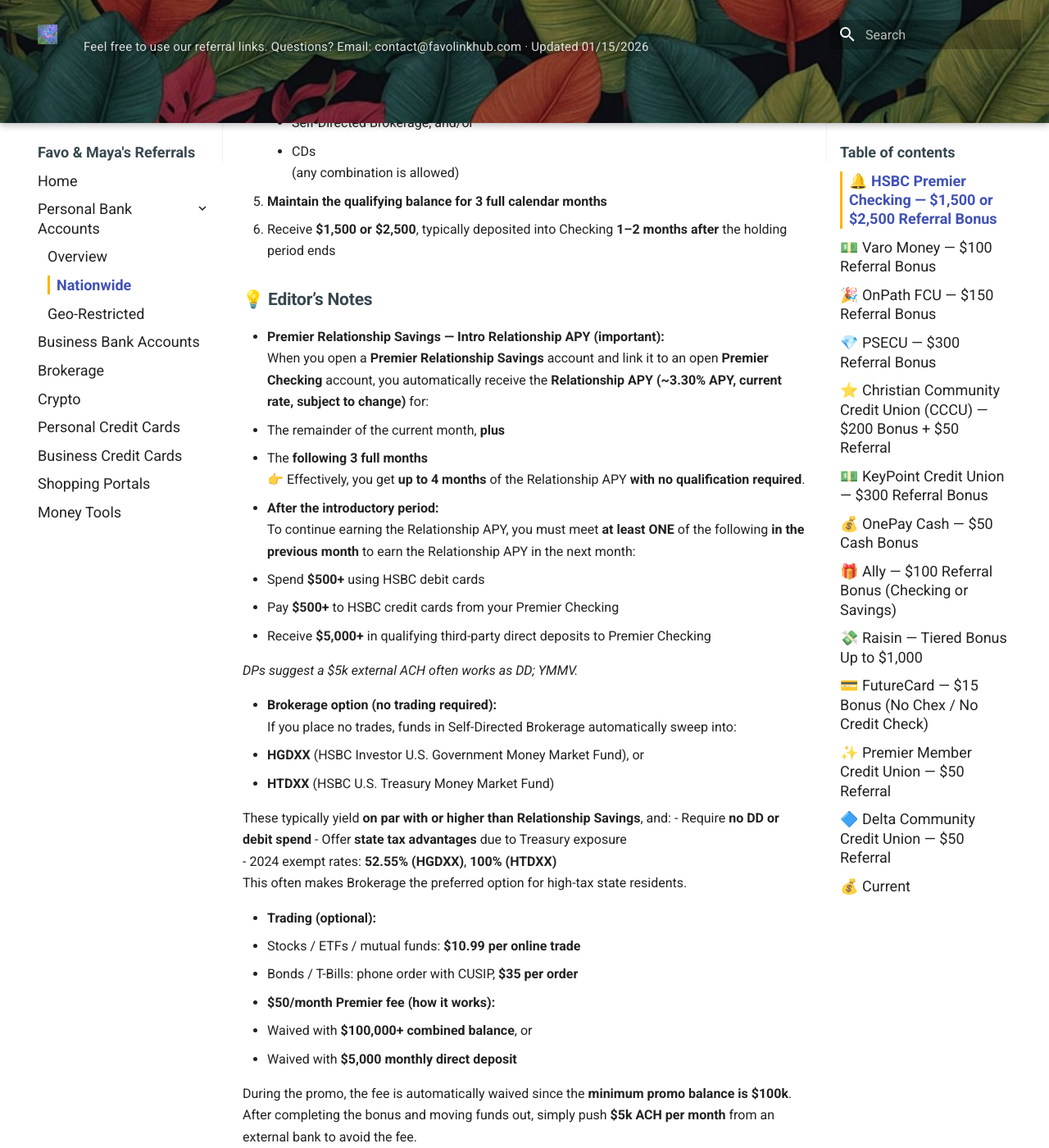
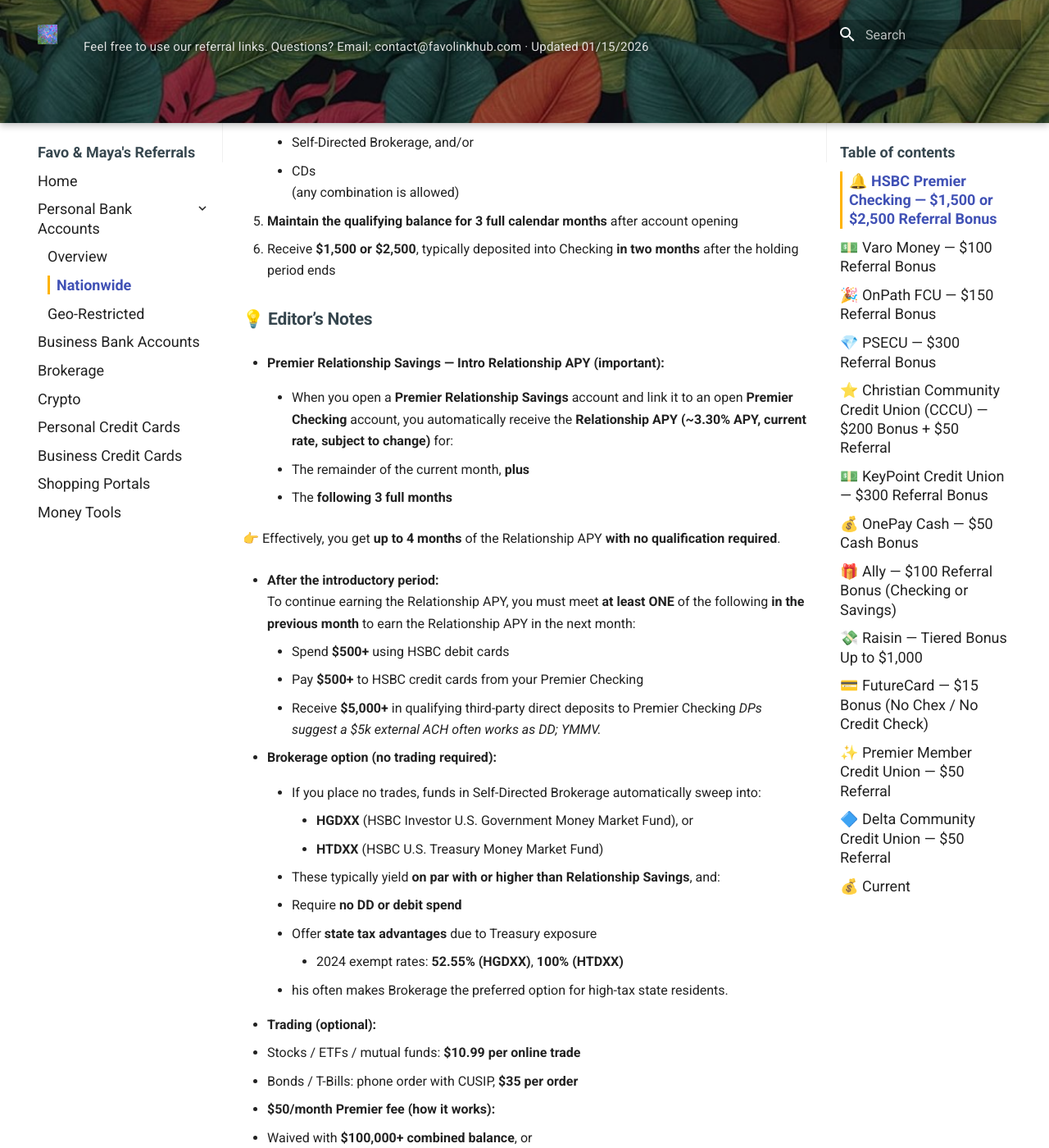
Before and after one commit to whispersofzephyr/favolinkhub-site, an MkDocs documentation site: the page built from docs/personal-bank-nationwide.md, in a window 1280 px wide and 1400 px high, scrolled down 1731 px. Shown: the whole window at 82% size. Built offline with MkDocs 1.6.1 and Material for MkDocs 9.7.7, drawn with Linux system fonts in a browser that asks for light colours; some of the changed text lies outside the part shown.

Commit message:
Update personal-bank-nationwide.md

```diff
--- a/docs/personal-bank-nationwide.md
+++ b/docs/personal-bank-nationwide.md
@@ -38,9 +39,10 @@ Balances may be combined across:
 
 - Self-Directed Brokerage is **best if you ACAT assets**
 - For **cash deposits**, most users keep funds in:
-  - **Self-Directed Brokerage sweep**, or
-  - **Premier Relationship Savings**
-  so you can earn competitive interest during the 3-month holding period
+
+    - **Self-Directed Brokerage sweep**, or
+    - **Premier Relationship Savings**
+    so you can earn competitive interest during the 3-month holding period
 
 (See Editor’s Notes below for details.)
 
@@ -60,35 +62,41 @@ Balances may be combined across:
      - CDs
    (any combination is allowed)
 
-5. **Maintain the qualifying balance for 3 full calendar months**
-6. Receive **$1,500 or $2,500**, typically deposited into Checking **1–2 months after** the holding period ends
+5. **Maintain the qualifying balance for 3 full calendar months** after account opening
+6. Receive **$1,500 or $2,500**, typically deposited into Checking **in two months** after the holding period ends
 
 ### 💡 Editor’s Notes
 
 - **Premier Relationship Savings — Intro Relationship APY (important):**
-  When you open a **Premier Relationship Savings** account and link it to an open **Premier Checking** account, you automatically receive the **Relationship APY (~3.30% APY, current rate, subject to change)** for:
-  - The remainder of the current month, **plus**
-  - The **following 3 full months**
+
+    - When you open a **Premier Relationship Savings** account and link it to an open **Premier Checking** account, you automatically receive the **Relationship APY (~3.30% APY, current rate, subject to change)** for:
+
+      - The remainder of the current month, **plus**
+      - The **following 3 full months**
+
   👉 Effectively, you get **up to 4 months** of the Relationship APY **with no qualification required**.
 
-- **After the introductory period:**
+   - **After the introductory period:**
   To continue earning the Relationship APY, you must meet **at least ONE** of the following **in the previous month** to earn the Relationship APY in the next month:
-  - Spend **$500+** using HSBC debit cards
-  - Pay **$500+** to HSBC credit cards from your Premier Checking
-  - Receive **$5,000+** in qualifying third-party direct deposits to Premier Checking
 
-  *DPs suggest a $5k external ACH often works as DD; YMMV.*
+      - Spend **$500+** using HSBC debit cards
+      - Pay **$500+** to HSBC credit cards from your Premier Checking
+      - Receive **$5,000+** in qualifying third-party direct deposits to Premier Checking    *DPs suggest a $5k external ACH often works as DD; YMMV.*
 
-- **Brokerage option (no trading required):**
-  If you place no trades, funds in Self-Directed Brokerage automatically sweep into:
-  - **HGDXX** (HSBC Investor U.S. Government Money Market Fund), or
-  - **HTDXX** (HSBC U.S. Treasury Money Market Fund)
+   - **Brokerage option (no trading required):**
 
-  These typically yield **on par with or higher than Relationship Savings**, and:
-  - Require **no DD or debit spend**
-  - Offer **state tax advantages** due to Treasury exposure
-    - 2024 exempt rates: **52.55% (HGDXX)**, **100% (HTDXX)**
-  This often makes Brokerage the preferred option for high-tax state residents.
+      - If you place no trades, funds in Self-Directed Brokerage automatically sweep into:
+
+        - **HGDXX** (HSBC Investor U.S. Government Money Market Fund), or
+        - **HTDXX** (HSBC U.S. Treasury Money Market Fund)
+
+      - These typically yield **on par with or higher than Relationship Savings**, and:
+      - Require **no DD or debit spend**
+      - Offer **state tax advantages** due to Treasury exposure
+
+         - 2024 exempt rates: **52.55% (HGDXX)**, **100% (HTDXX)**
+
+      - his often makes Brokerage the preferred option for high-tax state residents.
 
 - **Trading (optional):**
   - Stocks / ETFs / mutual funds: **$10.99 per online trade**
```
Also changed, not shown: other parts of docs/personal-bank-nationwide.md (+4 -3 lines).
